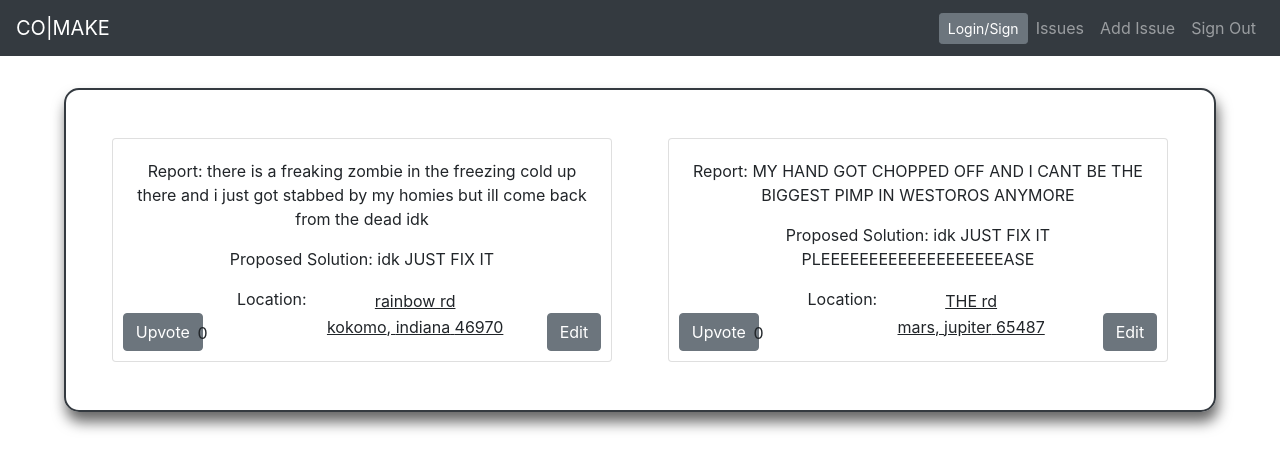
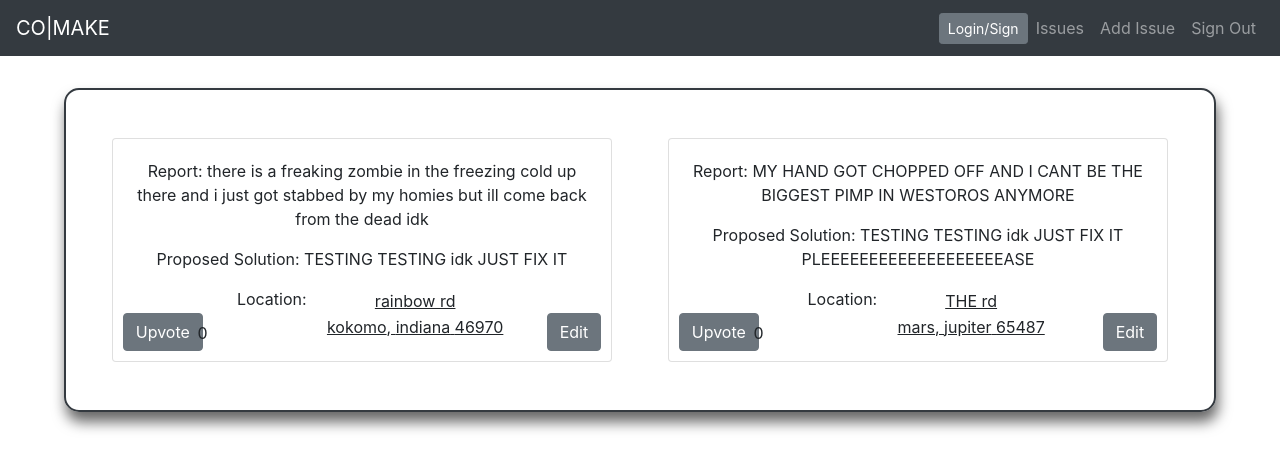
Before and after one commit to Co-make-tt76/front-end, a React (Create React App) app in the folder co-make/: page / in a window 1280 px wide. Shown: the top 470 px of the page. Built offline with nearby package versions, Linux system fonts and the light colour scheme; no server answers.

Commit message:
updated with main

```diff
--- a/co-make/src/components/Issue.js
+++ b/co-make/src/components/Issue.js
@@ -13,7 +13,7 @@ export default function Issue(props) {
          <Card>
             <CardBody className='card-body'>
                <CardText>Report: {issue.report}</CardText>
-               <CardText>Proposed Solution: {issue.proposedSolution}</CardText>
+               <CardText>Proposed Solution: TESTING TESTING {issue.proposedSolution}</CardText>
                <div className='big-location-container'>
                   <CardTitle className='location'>Location:</CardTitle>
                   <div className='location-container'>
```
